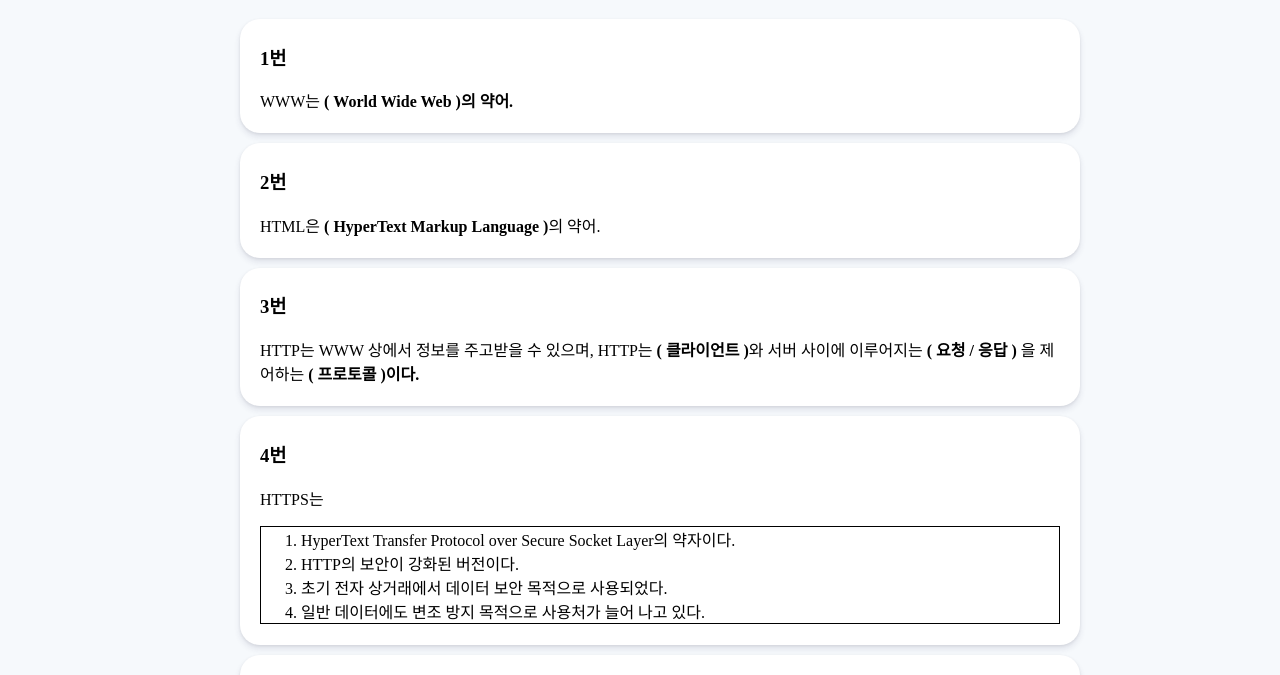
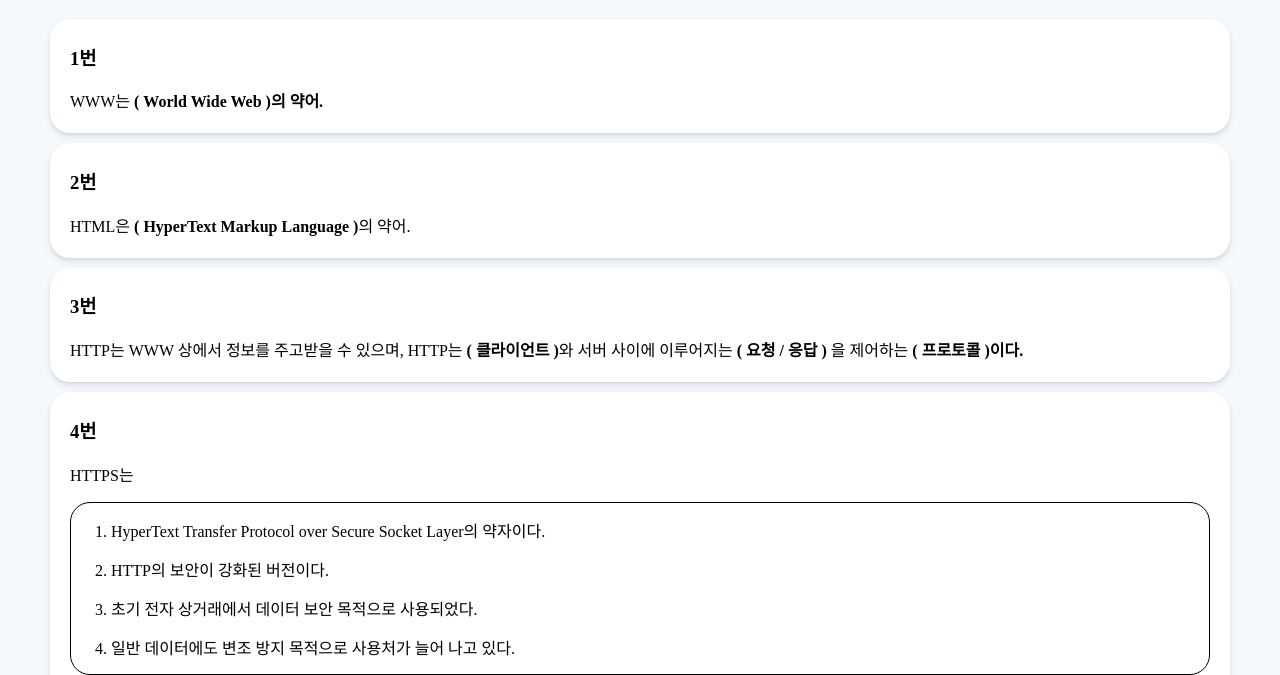
Before and after one commit to WhiteKw/school_exam, a plain HTML site: page index.html in a window 1280 px wide. Shown: the part 110-785 px from the top of the page. Drawn offline with Linux system fonts and the light colour scheme.

Commit message:
Add files via upload

```diff
--- a/css/style.css
+++ b/css/style.css
@@ -5,7 +5,6 @@ body {
 }
 
 #wrap {
-    width: 800px;
     margin: 0 auto;
 }
 
@@ -17,11 +16,10 @@ body {
 }
 
 .container {
-    width: 100%;
     border-radius: 20px;
     background-color: white;
     padding: 5px 20px;
-    margin: 10px 0;
+    margin: 10px 50px;
     box-shadow: 0 4px 6px rgba(50, 50, 93, 0.11), 0 1px 3px rgba(0, 0, 0, 0.08);
 }
 
@@ -31,4 +29,9 @@ body {
 
 ol, ul {
     border: 1px solid black;
+    border-radius: 20px;
 }
+
+li {
+    margin: 15px 0;
+}
```
